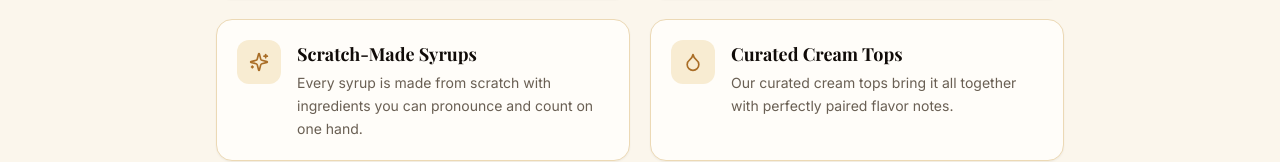
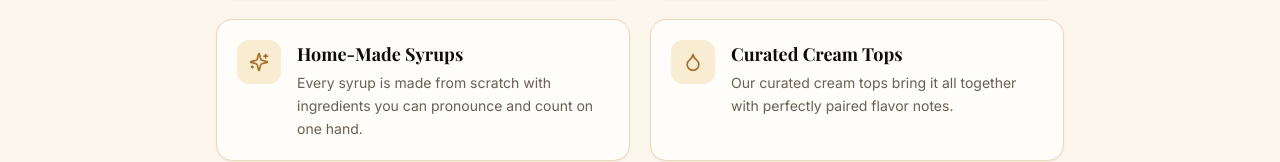
Before and after one commit to secomanagementgroup/CommonGroundsOnline, a React (Vite) app: page / in a window 1280 px wide. Shown: the part 2815-2977 px from the top of the page. Built offline with nearby package versions, Linux system fonts and the light colour scheme; no server answers.

Commit message:
Rename syrup card heading

```diff
--- a/src/components/OurStory.tsx
+++ b/src/components/OurStory.tsx
@@ -23,7 +23,7 @@ const pillars = [
   },
   {
     icon: Sparkles,
-    title: 'Scratch-Made Syrups',
+    title: 'Home-Made Syrups',
     body: 'Every syrup is made from scratch with ingredients you can pronounce and count on one hand.',
   },
   {
```
